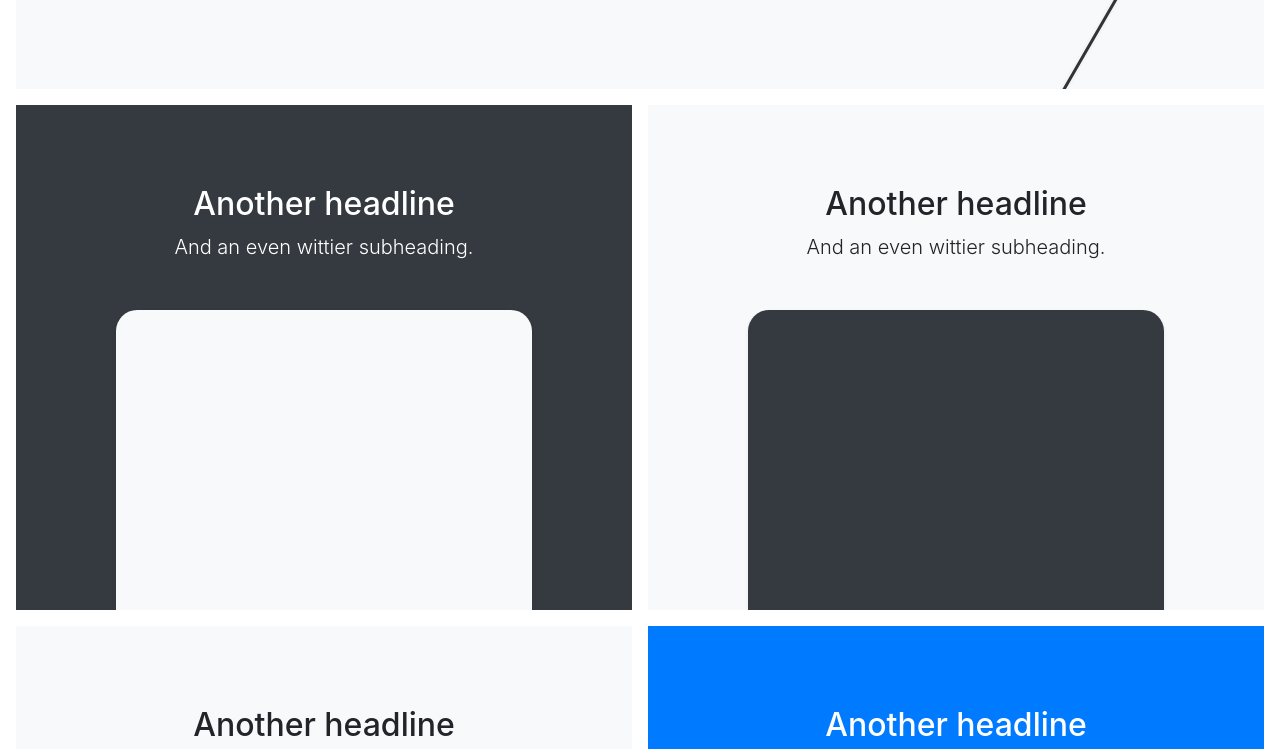
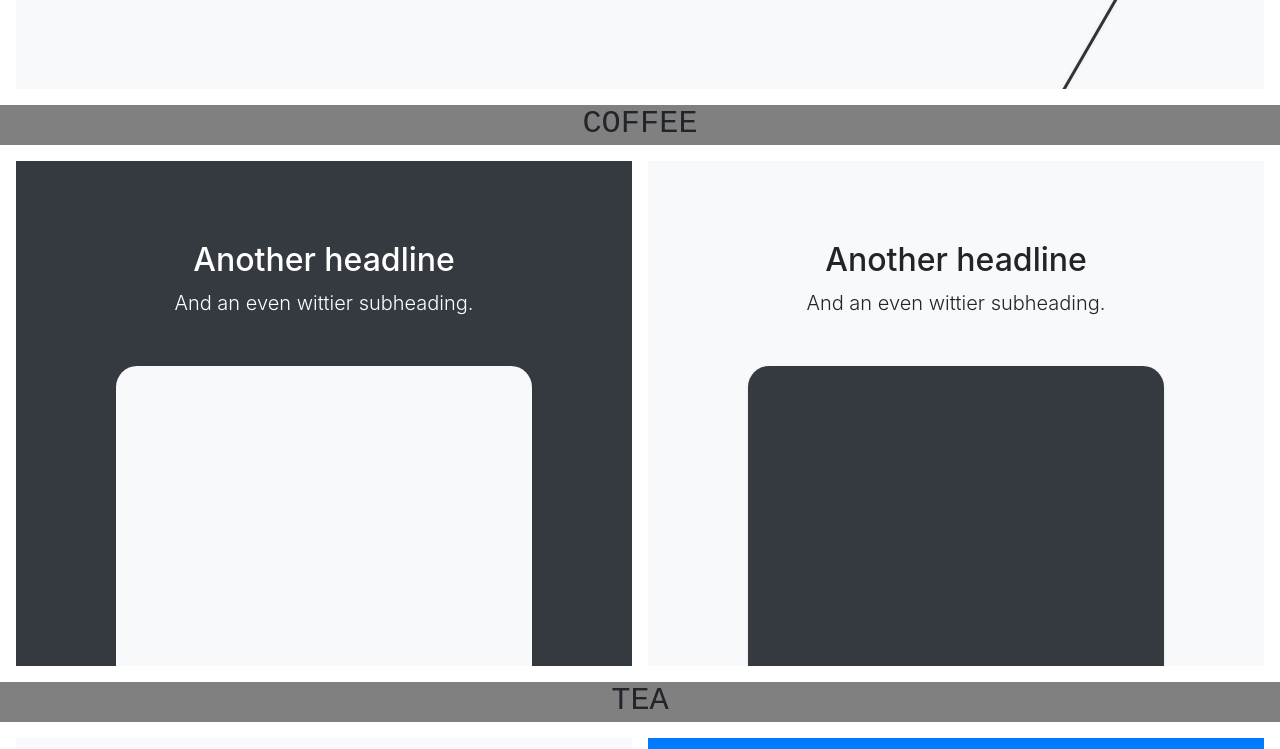
Before and after one commit to henryfallows13/roastedAss, a plain HTML site: page index.html in a window 1280 px wide. Shown: the part 452-1201 px from the top of the page. Drawn offline with nearby package versions, Linux system fonts and the light colour scheme.

Commit message:
Alpha version of sub-headings added

```diff
--- a/index.html
+++ b/index.html
@@ -76,8 +76,14 @@
 </div>
 <!-- TOP PROMO SECTION -->
 
+<!-- SUBHEADER-->
 <div id="coffee"></div>
+<div class="sub-header">
+  <h2>COFFEE</h2>
+</div>
+
 <div class="d-md-flex flex-md-equal w-100 my-md-3 pl-md-3">
+
   <!-- Drink 1 -->
 
   <!--Text + Image-->
@@ -99,7 +105,12 @@
   </div>
 </div>
 
+<!-- SUBHEADER-->
 <div id="tea"></div>
+<div class="sub-header">
+  <h2>TEA</h2>
+</div>
+
 <div class="d-md-flex flex-md-equal w-100 my-md-3 pl-md-3">
   <!--Drink 3 -->
   <div class="bg-light mr-md-3 pt-3 px-3 pt-md-5 px-md-5 text-center overflow-hidden">
@@ -120,7 +131,12 @@
   </div>
 </div>
 
+<!-- SUBHEADER-->
 <div id="coldDrinks"></div>
+<div class="sub-header">
+  <h2>COLD DRINKS</h2>
+</div>
+
 <div class="d-md-flex flex-md-equal w-100 my-md-3 pl-md-3">
   <!-- Drink 5-->
   <div class="bg-light mr-md-3 pt-3 px-3 pt-md-5 px-md-5 text-center overflow-hidden">
@@ -140,7 +156,12 @@
   </div>
 </div>
 
+<!-- SUBHEADER-->
 <div id="vegan"></div>
+<div class="sub-header">
+  <h2>VEGAN</h2>
+</div>
+
 <div class="d-md-flex flex-md-equal w-100 my-md-3 pl-md-3">
   <!-- Drink 7 -->
   <div class="bg-light mr-md-3 pt-3 px-3 pt-md-5 px-md-5 text-center overflow-hidden">
--- a/product.css
+++ b/product.css
@@ -72,3 +72,11 @@
   }
 
   .overflow-hidden { overflow: hidden; }
+
+  .sub-header{
+    background-color: grey;
+    position: relative;
+    height: 40px;
+    text-align: center;
+    font-family: 'Courier New', Courier, monospace;
+  }
```
